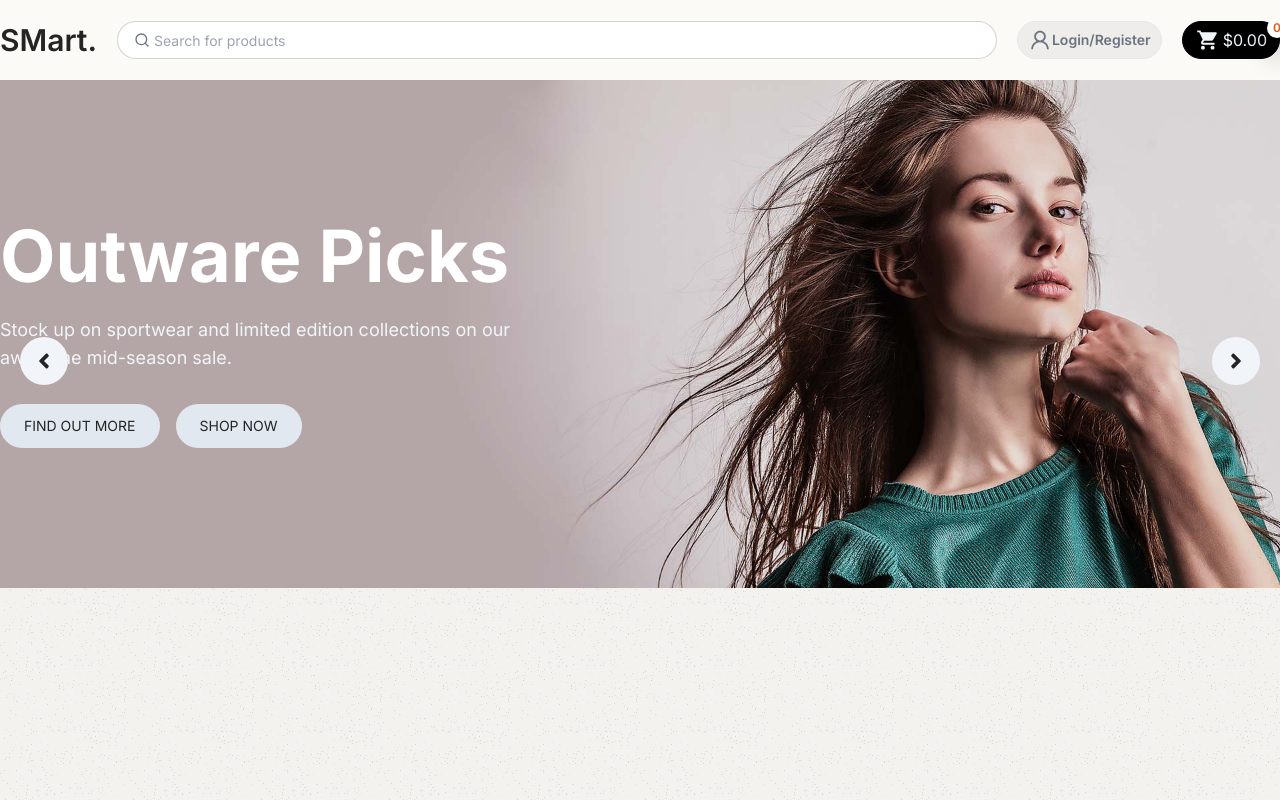
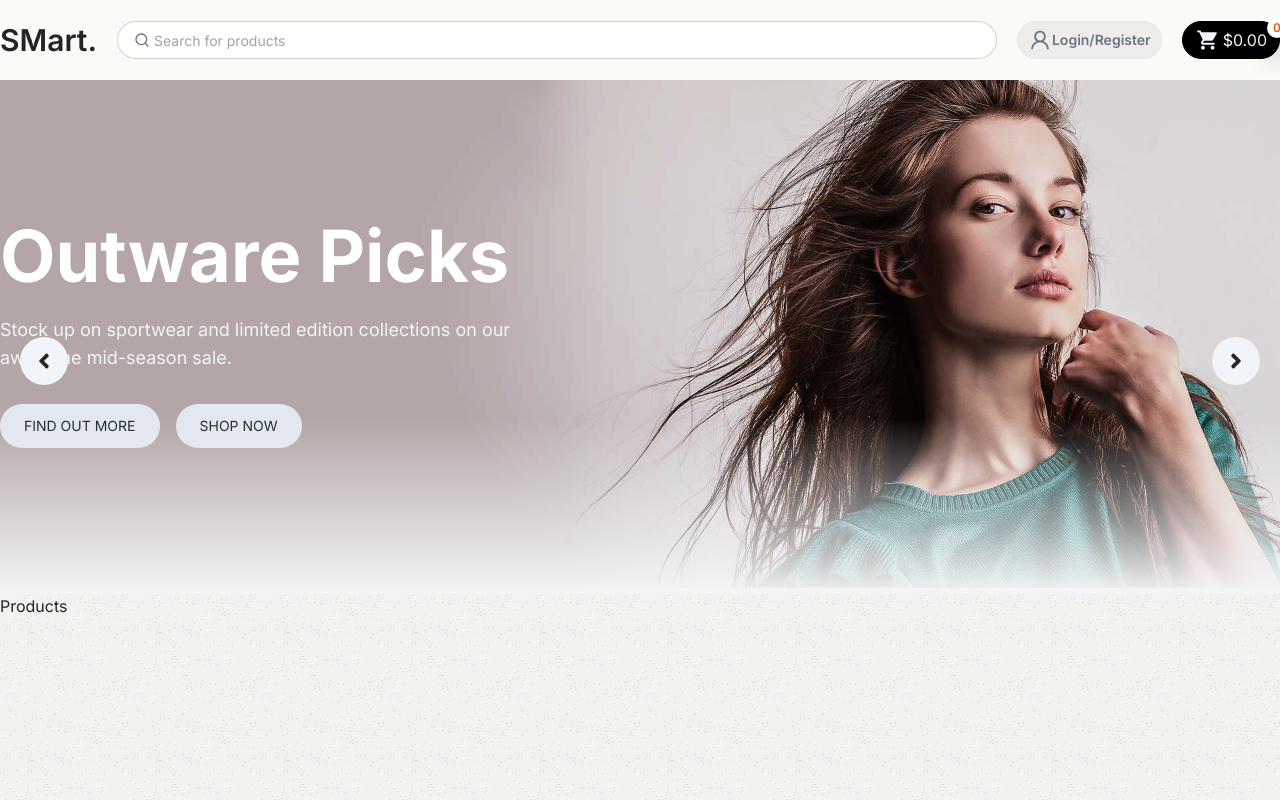
Before and after one commit to shariful10/SMartYT-eCommerce, a Next.js app: page / in a window 1280 px wide. Built offline with nearby package versions, Linux system fonts and the light colour scheme; no server answers.

Commit message:
Bottom Shadow Added On Slider

```diff
--- a/src/app/page.tsx
+++ b/src/app/page.tsx
@@ -1,14 +1,13 @@
 import Banner from "@/components/Banner";
+import Products from "@/components/Products";
 import { getProducts } from "@/helpers";
 import React from "react";
 
 const Home = async () => {
-	const products = await getProducts();
-	console.log(products);
-
 	return (
 		<main>
 			<Banner />
+			<Products />
 		</main>
 	);
 };
--- a/src/components/Banner.tsx
+++ b/src/components/Banner.tsx
@@ -2,12 +2,11 @@
 import React from "react";
 import Image from "next/image";
 import Slider from "react-slick";
+import BannerText from "./BannerText";
 import bannerone from "@/images/bannerone.jpg";
 import bannertwo from "@/images/bannertwo.jpg";
 import bannerthree from "@/images/bannerthree.jpg";
-// import { PiCaretLeftLight, PiCaretRightLight } from "react-icons/pi";
 import { FaAngleLeft, FaAngleRight } from "react-icons/fa";
-import BannerText from "./BannerText";
 
 const Banner = () => {
 	const NextArrow = (props: any) => {
@@ -73,6 +72,7 @@ const Banner = () => {
 					<BannerText title="Best For Men" />
 				</div>
 			</Slider>
+			<div className="absolute w-full h-44 bg-gradient-to-t from-gray-100 to-transparent bottom-0 left-0 z-10" />
 		</div>
 	);
 };
--- /dev/null
+++ b/src/components/Products.tsx
@@ -0,0 +1,9 @@
+import React from 'react'
+
+const Products = () => {
+  return (
+    <div>Products</div>
+  )
+}
+
+export default Products
--- a/src/helpers/index.ts
+++ b/src/helpers/index.ts
@@ -1,5 +1,5 @@
 export const getProducts = async () => {
-	const res = await fetch("http://localhost:3000/api/products");
+	const res = await fetch("https://fakestoreapiserver.reactbd.com/smart");
 
 	if (!res.ok) {
 		throw new Error("Failed to fetch products");
```
